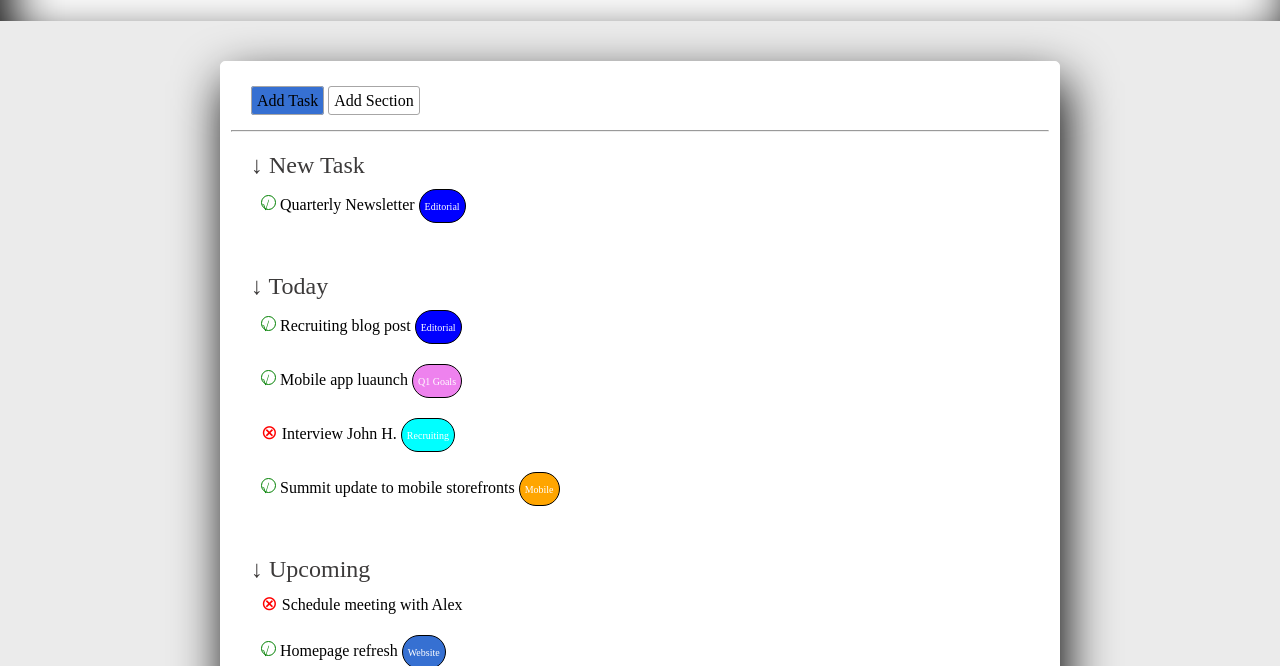
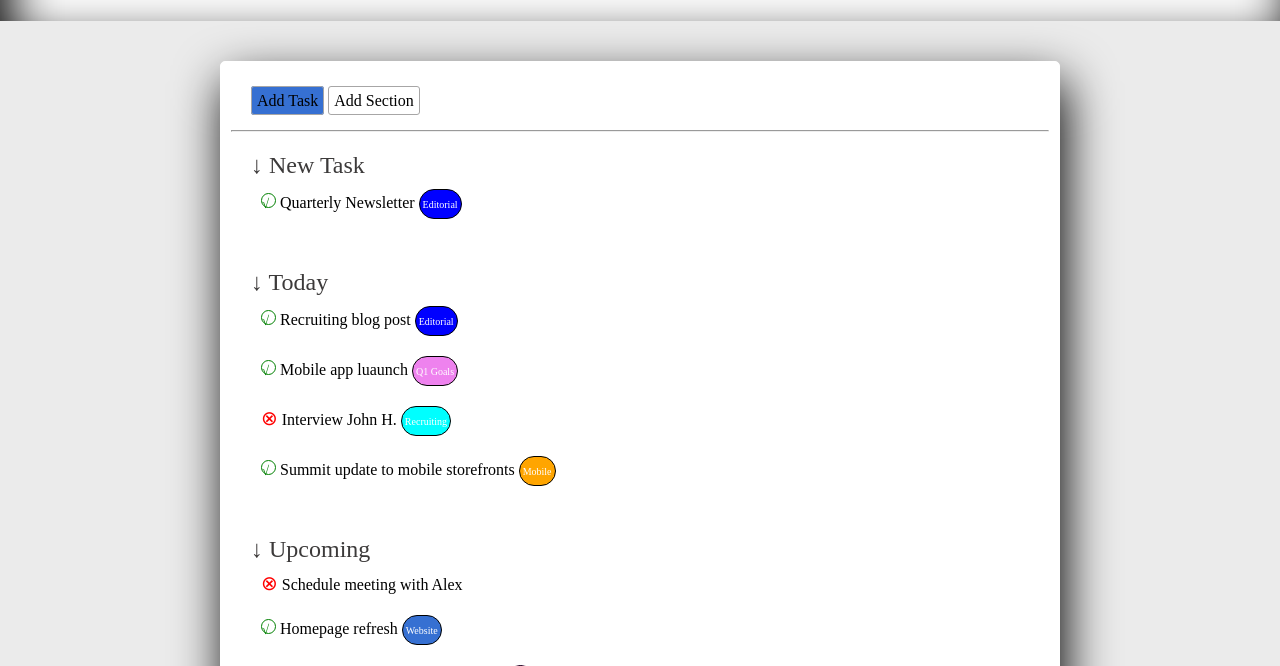
Before and after one commit to buonoalex/html-css-toboolist, a plain HTML site: page index.html in a window 1280 px wide. Shown: the part 76-742 px from the top of the page. Drawn offline with Linux system fonts and the light colour scheme.

Commit message:
adjust conteiner small

```diff
--- a/css/style.css
+++ b/css/style.css
@@ -57,8 +57,8 @@ h2{
 .container-end{
     display: inline-block;
     border: 1px solid;
-    border-radius: 50px;
-    padding: 5px;
+    border-radius: 40px;
+    padding: 3px;
 }
 
 .text-white{
@@ -95,6 +95,7 @@ h2{
 .ombra-h{
     box-shadow: 10px 20px 50px black inset;
 }
+
 
 
 
```
Also changed, not shown: index.html (+1 -1 lines), 1 other file.
